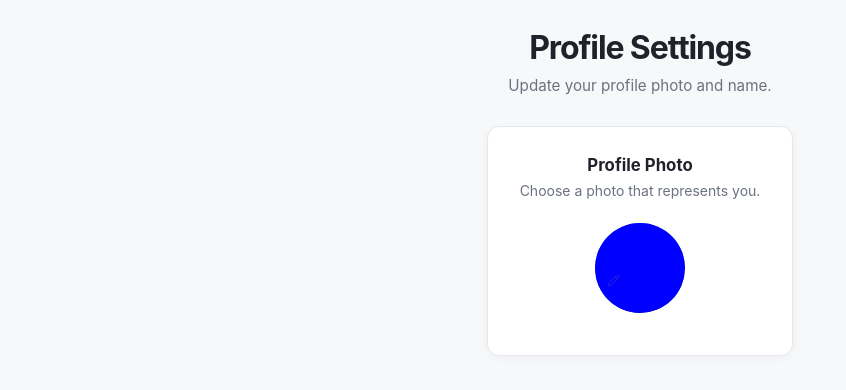
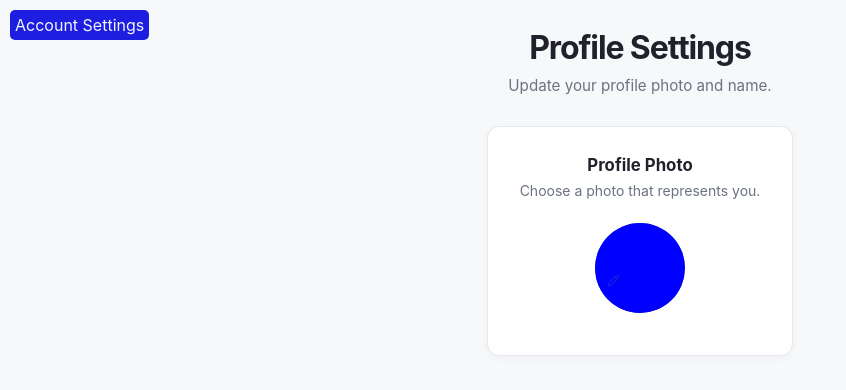
Before and after one commit to alirazamirbahar254-dev/Task-Manager, a plain HTML site: page frontend/profile/profile-settings/settings.html in a window 1280 px wide. Shown: the whole page, without its empty margins (0-846 px from the left). Drawn offline with nearby package versions, Linux system fonts and the light colour scheme; no server answers.

Commit message:
added the button on profile page for go back account settings page

```diff
--- a/frontend/profile/profile-settings/settings.css
+++ b/frontend/profile/profile-settings/settings.css
@@ -280,6 +280,30 @@ color:#1E1EE0;
     min-height: 14px;
 }
 
+#go_back{
+    position: absolute;
+    left: 0;
+     border: 1px solid transparent;
+    border-radius: 5px;
+    padding:4px;
+    margin:10px;
+    cursor:pointer;
+    background:#1E1EE0;
+    color:#F0F4FF;
+
+}
+
+#go_back:hover{
+  background-color: #1717B8;
+  transition: background-color 0.4s ease;
+}
+
+
+#back{
+display:flex;
+}
+
+
 @media (max-width: 560px) {
     .settings-page {
         width: min(100% - 28px, 760px);
--- a/frontend/profile/profile-settings/settings.html
+++ b/frontend/profile/profile-settings/settings.html
@@ -47,6 +47,11 @@
                 </div>
             </section>
         </form>
+
+        <div id="go_back">
+        <buton id="back">Account Settings</buton>
+        </div>
+
     </main>
     <script type="module" src="settings.js"></script>
 </body>
--- a/frontend/profile/profile-settings/settings.js
+++ b/frontend/profile/profile-settings/settings.js
@@ -11,6 +11,7 @@ const editname = document.querySelector("#edit-text");
 const message = document.querySelector("#message");
 const nameicon = document.querySelector("#name-icon");
 const image = document.querySelector("#image");
+const back = document.querySelector("#back")
 
 const imageinput = document.querySelector("#image-input");
 const token = localStorage.getItem("token");
@@ -92,3 +93,9 @@ message.textContent = data.message;
 message.textContent = data.message
 }
 })
+
+back.addEventListener("click", () => {
+//   const isLocal = ["localhost", "127.0.0.1"].includes(window.location.hostname);
+//   window.location.href = isLocal
+  window.location.href = "../Account-settings/Account.html";
+})
```
